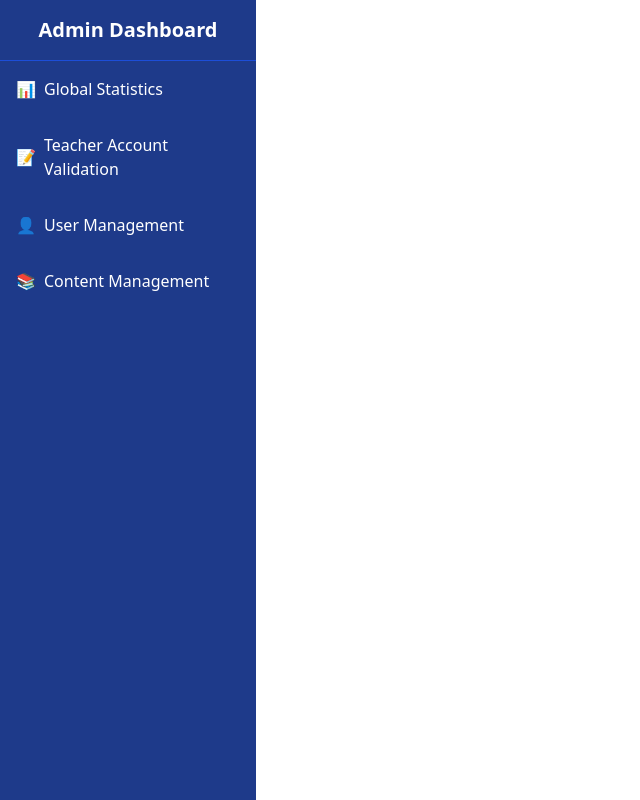
After one commit to Zakariae-Elmoufid/Udemy-Online-Course-Platform, a PHP site: page /app/Views/admin/index.php in a window 1280 px wide. The commit adds this page. Shown: the whole page, without its empty margins (0-640 px from the left). Run offline with PHP 8.4, Linux system fonts and the light colour scheme.

Commit message:
creat sibzr admin

```diff
--- /dev/null
+++ b/app/Views/admin/index.php
@@ -0,0 +1,15 @@
+<!DOCTYPE html>
+<html lang="en">
+<head>
+    <meta charset="UTF-8">
+    <meta name="viewport" content="width=device-width, initial-scale=1.0">
+    <link rel="stylesheet" href="../output.css">
+    <title>Admin</title>
+</head>
+<body>
+<div class="flex flex-col md:flex-row min-h-screen">
+    <?php include "../components/sidbarAdmin.php"?>
+
+</div>
+</body>
+</html>
--- /dev/null
+++ b/app/Views/components/sidbarAdmin.php
@@ -0,0 +1,35 @@
+        <aside class="w-full md:w-64 bg-blue-900 text-white flex flex-col">
+            <div class="p-4 text-center font-bold text-xl border-b border-blue-700">
+                Admin Dashboard
+            </div>
+            <nav class="flex-grow">
+                <ul>
+                  <li class="p-4 hover:bg-blue-700">
+                    <a href="#" class="flex items-center space-x-2">
+                        <span>📊</span>
+                        <span>Global Statistics</span>
+                    </a>
+                </li>
+                    <li class="p-4 hover:bg-blue-700">
+                        <a href="#" class="flex items-center space-x-2">
+                            <span>📝</span>
+                            <span>Teacher Account Validation</span>
+                        </a>
+                    </li>
+                    <li class="p-4 hover:bg-blue-700">
+                        <a href="#" class="flex items-center space-x-2">
+                            <span>👤</span>
+                            <span>User Management</span>
+                        </a>
+                    </li>
+                    <li class="p-4 hover:bg-blue-700">
+                        <a href="#" class="flex items-center space-x-2">
+                            <span>📚</span>
+                            <span>Content Management</span>
+                        </a>
+                    </li>
+
+                </ul>
+            </nav>
+
+        </aside>
--- a/app/Views/output.css
+++ b/app/Views/output.css
@@ -657,12 +657,20 @@ video {
   max-width: 24rem;
 }
 
+.flex-grow {
+  flex-grow: 1;
+}
+
 .transform {
   transform: translate(var(--tw-translate-x), var(--tw-translate-y)) rotate(var(--tw-rotate)) skewX(var(--tw-skew-x)) skewY(var(--tw-skew-y)) scaleX(var(--tw-scale-x)) scaleY(var(--tw-scale-y));
 }
 
 .cursor-pointer {
   cursor: pointer;
+}
+
+.flex-col {
+  flex-direction: column;
 }
 
 .flex-wrap {
@@ -713,9 +721,18 @@ video {
   border-width: 1px;
 }
 
+.border-b {
+  border-bottom-width: 1px;
+}
+
 .border-gray-300 {
   --tw-border-opacity: 1;
   border-color: rgb(209 213 219 / var(--tw-border-opacity, 1));
+}
+
+.border-blue-700 {
+  --tw-border-opacity: 1;
+  border-color: rgb(29 78 216 / var(--tw-border-opacity, 1));
 }
 
 .bg-fuchsia-100 {
@@ -733,6 +750,11 @@ video {
   background-color: rgb(255 255 255 / var(--tw-bg-opacity, 1));
 }
 
+.bg-blue-900 {
+  --tw-bg-opacity: 1;
+  background-color: rgb(30 58 138 / var(--tw-bg-opacity, 1));
+}
+
 .p-2 {
   padding: 0.5rem;
 }
@@ -743,6 +765,10 @@ video {
 
 .p-8 {
   padding: 2rem;
+}
+
+.p-4 {
+  padding: 1rem;
 }
 
 .px-4 {
@@ -794,6 +820,11 @@ video {
   line-height: 1.25rem;
 }
 
+.text-xl {
+  font-size: 1.25rem;
+  line-height: 1.75rem;
+}
+
 .font-bold {
   font-weight: 700;
 }
@@ -838,6 +869,11 @@ video {
   background-color: rgb(192 38 211 / var(--tw-bg-opacity, 1));
 }
 
+.hover\:bg-blue-700:hover {
+  --tw-bg-opacity: 1;
+  background-color: rgb(29 78 216 / var(--tw-bg-opacity, 1));
+}
+
 .hover\:text-white:hover {
   --tw-text-opacity: 1;
   color: rgb(255 255 255 / var(--tw-text-opacity, 1));
@@ -877,4 +913,12 @@ video {
   .md\:hidden {
     display: none;
   }
+
+  .md\:w-64 {
+    width: 16rem;
+  }
+
+  .md\:flex-row {
+    flex-direction: row;
+  }
 }
```
